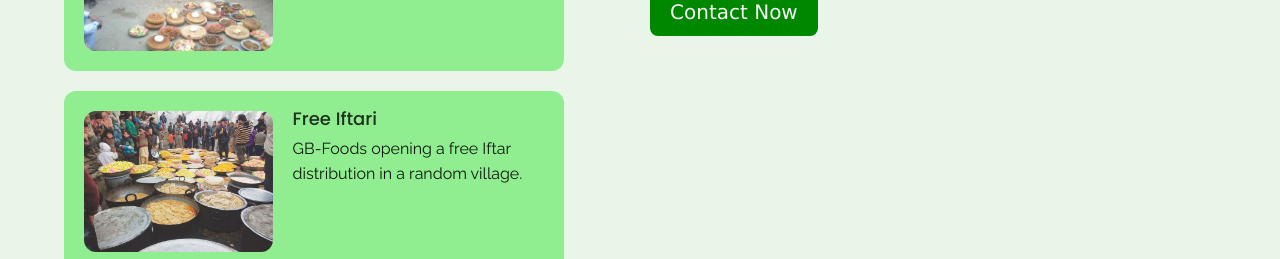
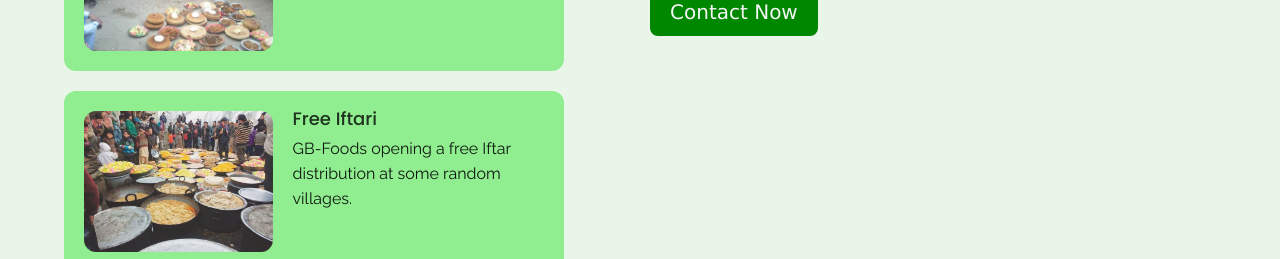
Before and after one commit to waseem-balti/Final-Project-id-class-size, a plain HTML site: page index.html in a window 1280 px wide. Shown: the part 3820-4079 px from the top of the page. Drawn offline with nearby package versions, Linux system fonts and the light colour scheme.

Commit message:
Update index.html

```diff
--- a/index.html
+++ b/index.html
@@ -362,7 +362,7 @@
             <div class="EventsDetails__item__info">
               <h2 class="EventsDetails__item__title">Free Iftari</h2>
               <p class="EventsDetails__item__text">
-                GB-Foods opening a free Iftar distribution in a random village.
+                GB-Foods opening a free Iftar distribution at some random villages.
               </p>
             </div>
           </div>
```
